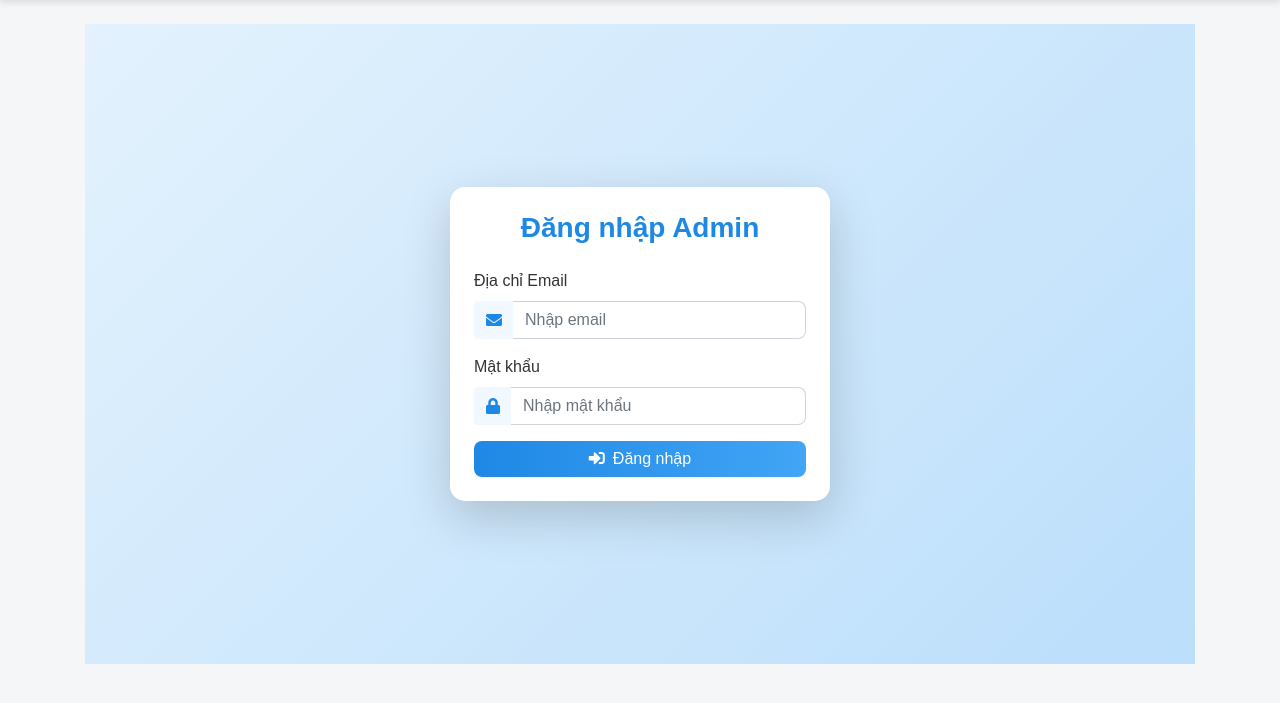
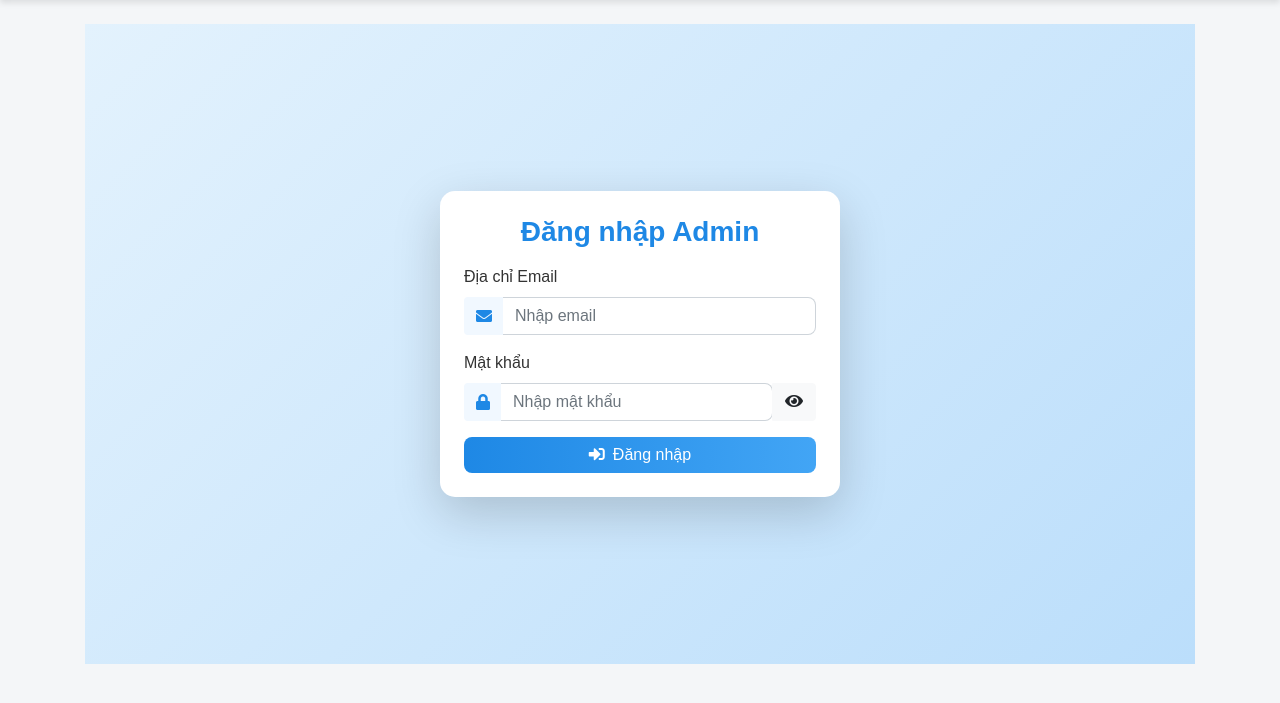
Before and after one commit to binhvotan907/flask-tiny-app, a Flask app: template todolist/templates/admin_login.html in a window 1280 px wide. Shown: the part 56-759 px from the top of the page. Run offline with Flask 3, Linux system fonts and the light colour scheme; the template is opened without the code that fills it, so the values that code supplies are empty; parts of the project's set-up code (start-up, migrations or seed data) failed here and were passed over.

Commit message:
Thêm CSRF Token để bảo mật hơn, thêm nút hiển thị/ẩn mật khẩu, hiển thị thông báo lỗi khi đăng nhập thất bại

```diff
--- a/todolist/templates/admin_login.html
+++ b/todolist/templates/admin_login.html
@@ -1,82 +1,80 @@
-{% extends "base.html" %} {% block title %}Đăng nhập Admin{% endblock %} {%
-block content %}
-<div
-  class="container d-flex justify-content-center align-items-center"
-  style="
-    min-height: 80vh;
-    background: linear-gradient(135deg, #e3f2fd, #bbdefb);
-  "
->
-  <div
-    class="card p-4 shadow-lg border-0"
-    style="width: 380px; border-radius: 15px; background: #ffffff"
-  >
-    <h3 class="text-center mb-4" style="font-weight: 600; color: #1e88e5">
-      Đăng nhập Admin
-    </h3>
+{% extends "base.html" %}
+{% block title %}Đăng nhập Admin{% endblock %}
+{% block content %}
+
+<div class="container d-flex justify-content-center align-items-center" style="min-height: 80vh; background: linear-gradient(135deg, #e3f2fd, #bbdefb);">
+  <div class="card p-4 shadow-lg border-0" style="width: 400px; border-radius: 15px; background: #ffffff;">
+    <h3 class="text-center mb-3" style="font-weight: 600; color: #1e88e5;">Đăng nhập Admin</h3>
+
+    <!-- Hiển thị thông báo lỗi -->
+    {% with messages = get_flashed_messages() %}
+      {% if messages %}
+        <div class="alert alert-danger" role="alert">
+          {{ messages[0] }}
+        </div>
+      {% endif %}
+    {% endwith %}
+
     <form method="POST" action="/admin/login">
+      {{ form.hidden_tag() }} <!-- CSRF Token -->
+
+      <!-- Nhập Email -->
       <div class="form-group">
-        <label for="email" style="font-weight: 500; color: #333"
-          >Địa chỉ Email</label
-        >
+        <label for="email" style="font-weight: 500; color: #333;">Địa chỉ Email</label>
         <div class="input-group">
           <div class="input-group-prepend">
-            <span
-              class="input-group-text"
-              style="background: #f1f8ff; border: none; color: #1e88e5"
-            >
+            <span class="input-group-text" style="background: #f1f8ff; border: none; color: #1e88e5;">
               <i class="fas fa-envelope"></i>
             </span>
           </div>
-          <input
-            type="email"
-            class="form-control"
-            id="email"
-            name="email"
-            placeholder="Nhập email"
-            required
-            style="border-left: none; border-radius: 0 8px 8px 0"
-          />
+          <input type="email" class="form-control" id="email" name="email" placeholder="Nhập email" required
+                 style="border-left: none; border-radius: 0 8px 8px 0;">
         </div>
       </div>
+
+      <!-- Nhập Mật khẩu -->
       <div class="form-group">
-        <label for="password" style="font-weight: 500; color: #333"
-          >Mật khẩu</label
-        >
+        <label for="password" style="font-weight: 500; color: #333;">Mật khẩu</label>
         <div class="input-group">
           <div class="input-group-prepend">
-            <span
-              class="input-group-text"
-              style="background: #f1f8ff; border: none; color: #1e88e5"
-            >
+            <span class="input-group-text" style="background: #f1f8ff; border: none; color: #1e88e5;">
               <i class="fas fa-lock"></i>
             </span>
           </div>
-          <input
-            type="password"
-            class="form-control"
-            id="password"
-            name="password"
-            placeholder="Nhập mật khẩu"
-            required
-            style="border-left: none; border-radius: 0 8px 8px 0"
-          />
+          <input type="password" class="form-control" id="password" name="password" placeholder="Nhập mật khẩu" required
+                 style="border-left: none; border-radius: 0 8px 8px 0;">
+          <div class="input-group-append">
+            <button class="btn btn-light" type="button" onclick="togglePassword()">
+              <i class="fas fa-eye"></i>
+            </button>
+          </div>
         </div>
       </div>
-      <button
-        type="submit"
-        class="btn btn-primary btn-block mt-3"
-        style="
-          border-radius: 8px;
-          background: linear-gradient(90deg, #1e88e5, #42a5f5);
-          border: none;
-          font-weight: 500;
-          transition: transform 0.2s, box-shadow 0.2s;
-        "
-      >
+
+      <!-- Nút Đăng nhập -->
+      <button type="submit" class="btn btn-primary btn-block mt-3"
+              style="border-radius: 8px; background: linear-gradient(90deg, #1e88e5, #42a5f5); border: none; font-weight: 500;">
         <i class="fas fa-sign-in-alt mr-2"></i>Đăng nhập
       </button>
     </form>
   </div>
 </div>
+
+<!-- Script Hiện/Ẩn Mật khẩu -->
+<script>
+  function togglePassword() {
+    var passwordField = document.getElementById("password");
+    var icon = event.target;
+    if (passwordField.type === "password") {
+      passwordField.type = "text";
+      icon.classList.remove("fa-eye");
+      icon.classList.add("fa-eye-slash");
+    } else {
+      passwordField.type = "password";
+      icon.classList.remove("fa-eye-slash");
+      icon.classList.add("fa-eye");
+    }
+  }
+</script>
+
 {% endblock %}
```
